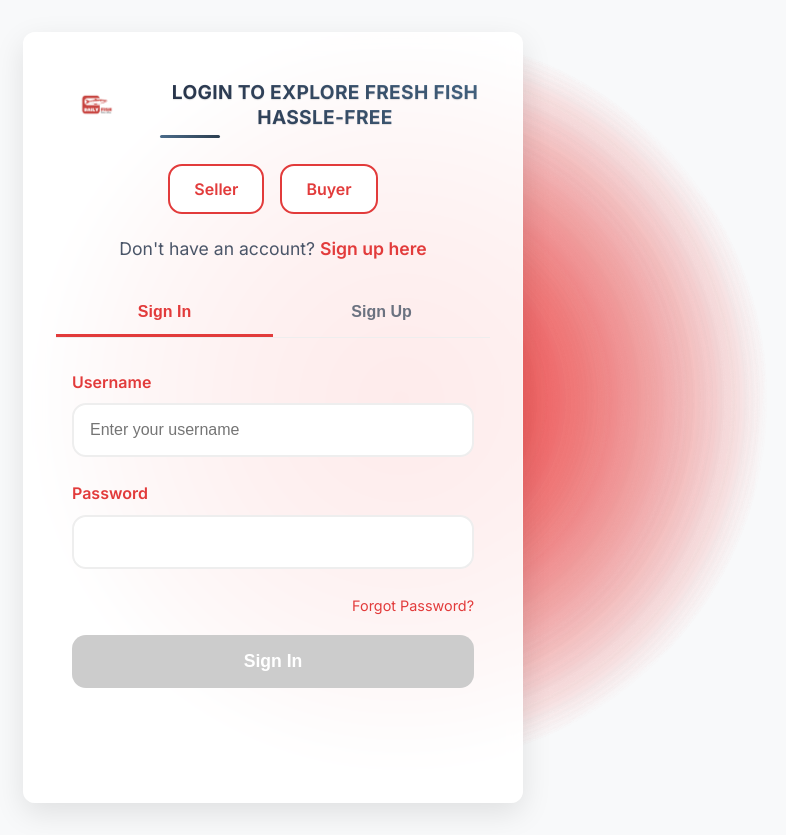
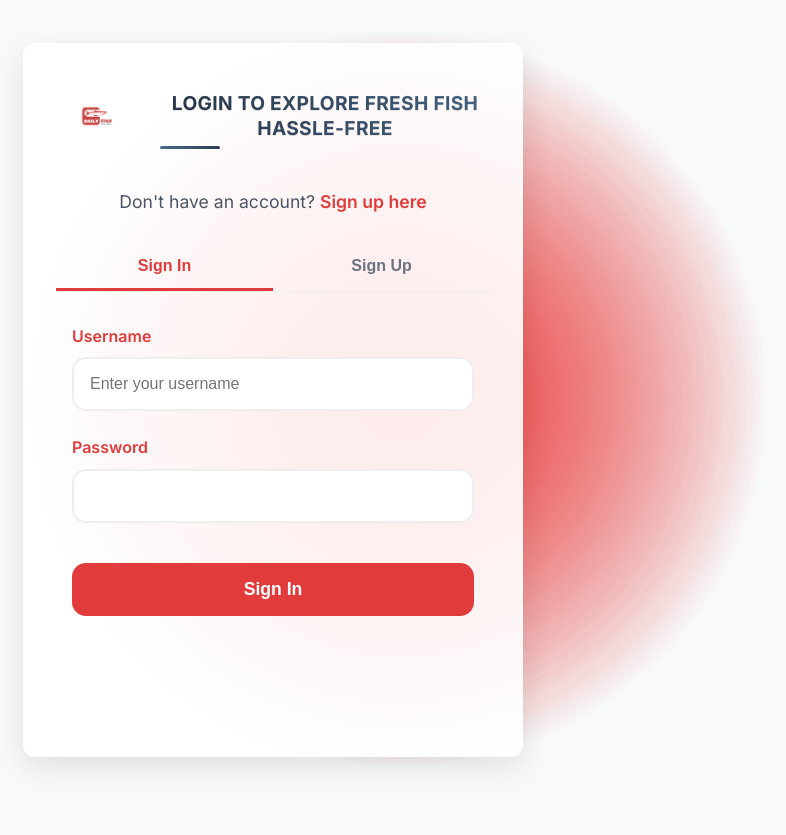
Before and after one commit to jvybatuto-coder/dailyfish, a Django app: page /login/ in a window 1280 px wide. Shown: the whole page, without its empty margins (367-1153 px from the left). After the commit the page ends 767 px from the top, so only its background shows below. Run offline with Django 5.2, Linux system fonts and the light colour scheme.

Commit message:
Update login system to auto-detect user roles and remove role selection from login
- Implement automatic role detection based on is_staff property
- Remove role selection requirement from login form
- Update login to use username-only authentication
- Keep role selection only for sign-up process
- Remove forgot password link from login form
- Improve notification positioning to top center
- Update backend login view for streamlined authentication

```diff
--- a/myproject/myapp/views.py
+++ b/myproject/myapp/views.py
@@ -434,7 +434,7 @@ def register_view(request):
 @require_http_methods(['GET', 'POST'])
 @csrf_protect
 def login_view(request):
-    """Handle user login with rate limiting and security measures"""
+    """Handle user login with automatic role detection"""
     # Redirect if already authenticated
     if request.user.is_authenticated:
         role = request.session.get('user_role', 'buyer')
@@ -445,53 +445,39 @@ def login_view(request):
         try:
             username_input = request.POST.get('username', '').strip()
             password = request.POST.get('password', '')
-            role = request.POST.get('role', '').lower()
 
             # Basic validation
-            if not all([username_input, password, role]):
+            if not all([username_input, password]):
                 raise ValidationError('Please fill in all required fields.')
-
-            # Validate role
-            if role not in ['buyer', 'seller']:
-                raise ValidationError('Invalid user role selected.')
 
             # Rate limiting check (pseudo-code - implement actual rate limiting)
             # if is_rate_limited(request):
             #     raise ValidationError('Too many login attempts. Please try again later.')
 
-            # Map login identifier based on role
-            username_for_auth = username_input
-            if role == 'seller':
-                # For sellers, treat the login field as Gmail address
-                email = username_input.strip().lower()
-                if not email.endswith('@gmail.com'):
-                    raise ValidationError('Please use your Gmail address to sign in as a seller.')
-
-                seller_user = User.objects.filter(email__iexact=email, is_staff=True).first()
-                if not seller_user:
-                    raise ValidationError('No seller account found with that Gmail address.')
-                username_for_auth = seller_user.username
-
-            # Authenticate user
-            user = authenticate(request, username=username_for_auth, password=password)
+            # Authenticate user with username
+            user = authenticate(request, username=username_input, password=password)
 
             if user is None:
                 # Log failed login attempt
-                logger.warning(f'Failed login attempt for identifier: {username_input}')
+                logger.warning(f'Failed login attempt for username: {username_input}')
                 raise ValidationError('Invalid username or password.')
 
             # Check if user is active
             if not user.is_active:
                 raise ValidationError('This account has been deactivated.')
 
-            # Check role-specific permissions
-            if role == 'seller' and not user.is_staff:
-                raise ValidationError('You do not have seller privileges. Please register as a seller.')
-
-            # Check if user is in the correct group
+            # Auto-detect role based on user properties
+            if user.is_staff:
+                role = 'seller'
+            else:
+                role = 'buyer'
+
+            # Verify user is in the correct group
             group_name = 'Seller' if role == 'seller' else 'Buyer'
             if not user.groups.filter(name=group_name).exists():
-                raise ValidationError(f'You are not registered as a {role}.')
+                # If user is not in the correct group, add them to the appropriate group
+                group, _ = Group.objects.get_or_create(name=group_name)
+                user.groups.add(group)
 
             # Login successful
             login(request, user)
--- a/myproject/templates/login.html
+++ b/myproject/templates/login.html
@@ -489,8 +489,8 @@
             </div>
         </div>
 
-        <!-- Role Selection -->
-        <div class="role-container">
+        <!-- Role Selection (only for signup) -->
+        <div class="role-container" id="role-container" style="display: none;">
             <div class="role-option">
                 <input type="radio" id="seller-role" name="role" value="seller" style="display: none;">
                 <label for="seller-role" class="role-btn" id="seller-btn" onclick="selectRole('seller')" aria-label="Select Seller role">
@@ -527,8 +527,6 @@
         <div id="signin-form" class="form-section active">
             <form method="post" id="login-form" action="{% url 'login' %}" onsubmit="return validateLoginForm()">
                 {% csrf_token %}
-                <input type="hidden" name="role" id="login-role" value="">
-                <div id="role-error" style="color: #e23b3b; margin-bottom: 1rem; display: none;">Please select a role (Seller or Buyer)</div>
                 <div class="form-group">
                     <label for="login-username" class="form-label" id="login-username-label">Username</label>
                     <input type="text" id="login-username" name="username" class="form-input" required aria-label="Enter your username" placeholder="Enter your username">
@@ -537,10 +535,7 @@
                     <label for="login-password" class="form-label">Password</label>
                     <input type="password" id="login-password" name="password" class="form-input" required aria-label="Enter your password">
                 </div>
-                <div class="forgot-link">
-                    <a href="#" onclick="showError('Forgot password feature coming soon!')">Forgot Password?</a>
-                </div>
-                <button type="submit" class="submit-btn" id="login-submit" disabled>Sign In</button>
+                                <button type="submit" class="submit-btn" id="login-submit">Sign In</button>
             </form>
         </div>
 
@@ -601,8 +596,7 @@
             selectedRole = role;
             document.getElementById('seller-btn').classList.toggle('active', role === 'seller');
             document.getElementById('buyer-btn').classList.toggle('active', role === 'buyer');
-            // Update both the hidden inputs and the radio buttons
-            document.getElementById('login-role').value = role;
+            // Update the register hidden input and the radio buttons
             document.getElementById('register-role').value = role;
             document.getElementById('seller-role').checked = (role === 'seller');
             document.getElementById('buyer-role').checked = (role === 'buyer');
@@ -623,20 +617,6 @@
                 if (usernameInput) usernameInput.required = true;
             }
 
-            // Update login label/placeholder based on role
-            const loginLabel = document.getElementById('login-username-label');
-            const loginInput = document.getElementById('login-username');
-            if (loginLabel && loginInput) {
-                if (role === 'seller') {
-                    loginLabel.textContent = 'Gmail Address';
-                    loginInput.placeholder = '@gmail.com';
-                    loginInput.setAttribute('aria-label', 'Enter your Gmail address');
-                } else {
-                    loginLabel.textContent = 'Username';
-                    loginInput.placeholder = 'Enter your username';
-                    loginInput.setAttribute('aria-label', 'Enter your username');
-                }
-            }
             updateSubmitButtons();
         }
 
@@ -672,12 +652,18 @@
                 // Reset form validations
                 document.getElementById('login-form').reset();
                 document.getElementById('register-form').reset();
-                document.getElementById('role-error').style.display = 'none';
                 document.getElementById('password-match').classList.add('hidden');
 
-                // Auto-select first role if none selected when switching to signup
-                if (tab === 'signup' && !selectedRole) {
-                    selectRole('buyer');
+                // Show/hide role selection based on tab
+                const roleContainer = document.getElementById('role-container');
+                if (tab === 'signup') {
+                    roleContainer.style.display = 'flex';
+                    // Auto-select first role if none selected when switching to signup
+                    if (!selectedRole) {
+                        selectRole('buyer');
+                    }
+                } else {
+                    roleContainer.style.display = 'none';
                 }
 
                 currentTab = tab;
@@ -706,22 +692,14 @@
         }
 
         function validateLoginForm() {
-            const role = document.getElementById('login-role').value;
-            const roleError = document.getElementById('role-error');
-
-            if (!role) {
-                roleError.style.display = 'block';
-                return false;
-            }
-            roleError.style.display = 'none';
+            // No role validation needed for login anymore
             return true;
         }
 
         function isLoginValid() {
             const username = document.getElementById('login-username').value.trim();
             const password = document.getElementById('login-password').value.trim();
-            const role = document.getElementById('login-role').value;
-            return role && username && password;
+            return username && password;
         }
 
         function isFormValid() {
@@ -785,6 +763,10 @@
         }
 
         document.addEventListener('DOMContentLoaded', function() {
+            // Hide role container by default (only show for signup)
+            const roleContainer = document.getElementById('role-container');
+            roleContainer.style.display = 'none';
+
             // Auto-hide Django messages after 5 seconds
             const djangoMessages = document.querySelectorAll('.notification');
             djangoMessages.forEach(function(message) {
@@ -796,7 +778,7 @@
                 }, 5000);
             });
 
-            // Preselect role from server if available
+            // Preselect role from server if available (for signup)
             try {
                 const preselectRole = '{{ preselect_role|default:"" }}'.trim();
                 if (preselectRole === 'seller' || preselectRole === 'buyer') {
@@ -813,14 +795,13 @@
             document.getElementById('login-form').addEventListener('submit', function(e) {
                 const username = document.getElementById('login-username').value.trim();
                 const password = document.getElementById('login-password').value.trim();
-                const role = document.getElementById('login-role').value;
 
                 // Get CSRF token from the form
                 const csrfToken = document.querySelector('[name=csrfmiddlewaretoken]').value;
 
-                if (!role || !username || !password) {
+                if (!username || !password) {
                     e.preventDefault();
-                    showError('Please select a role (Seller or Buyer) and enter both username and password.');
+                    showError('Please enter both username and password.');
                     return false;
                 }
 
```
